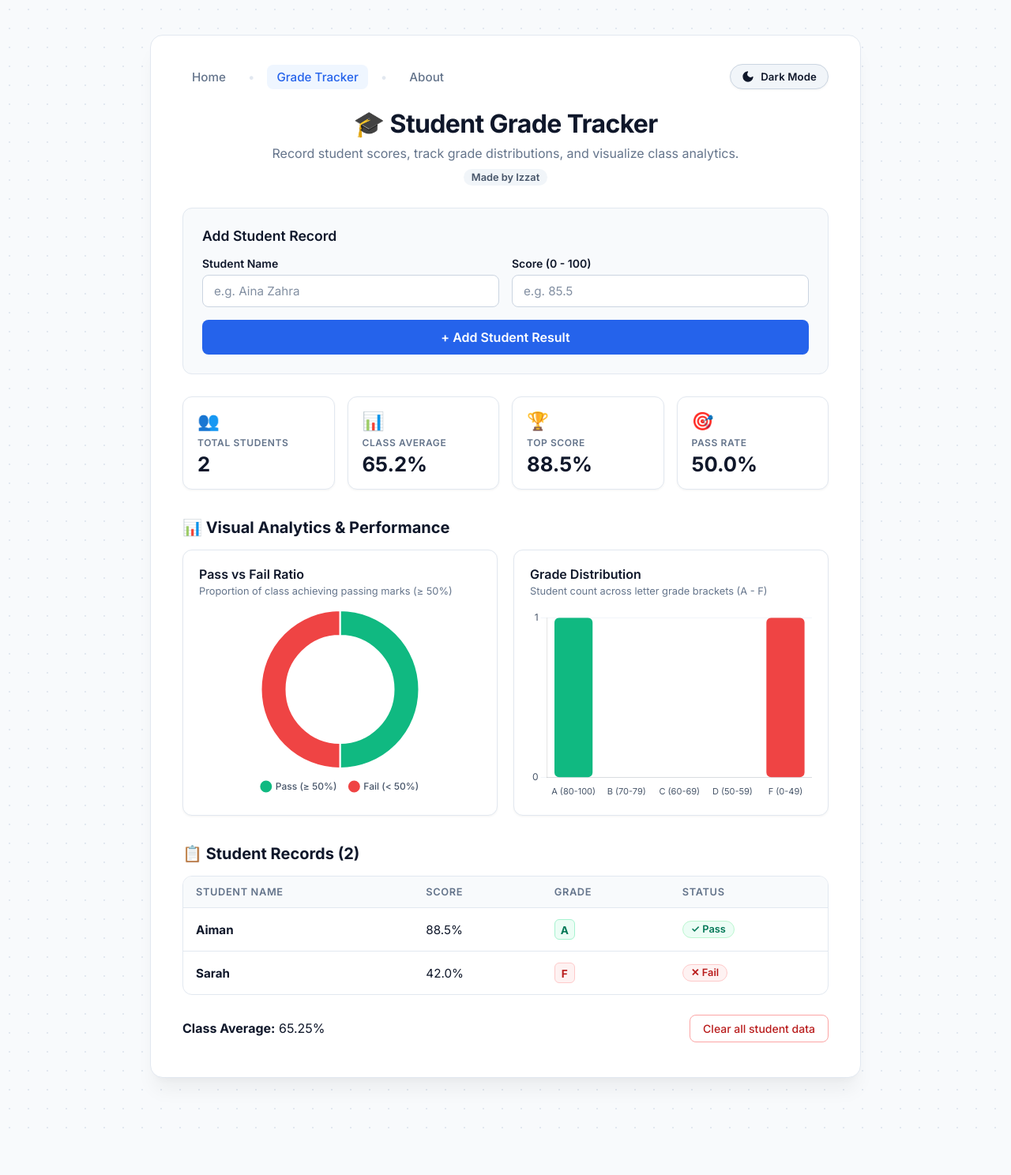
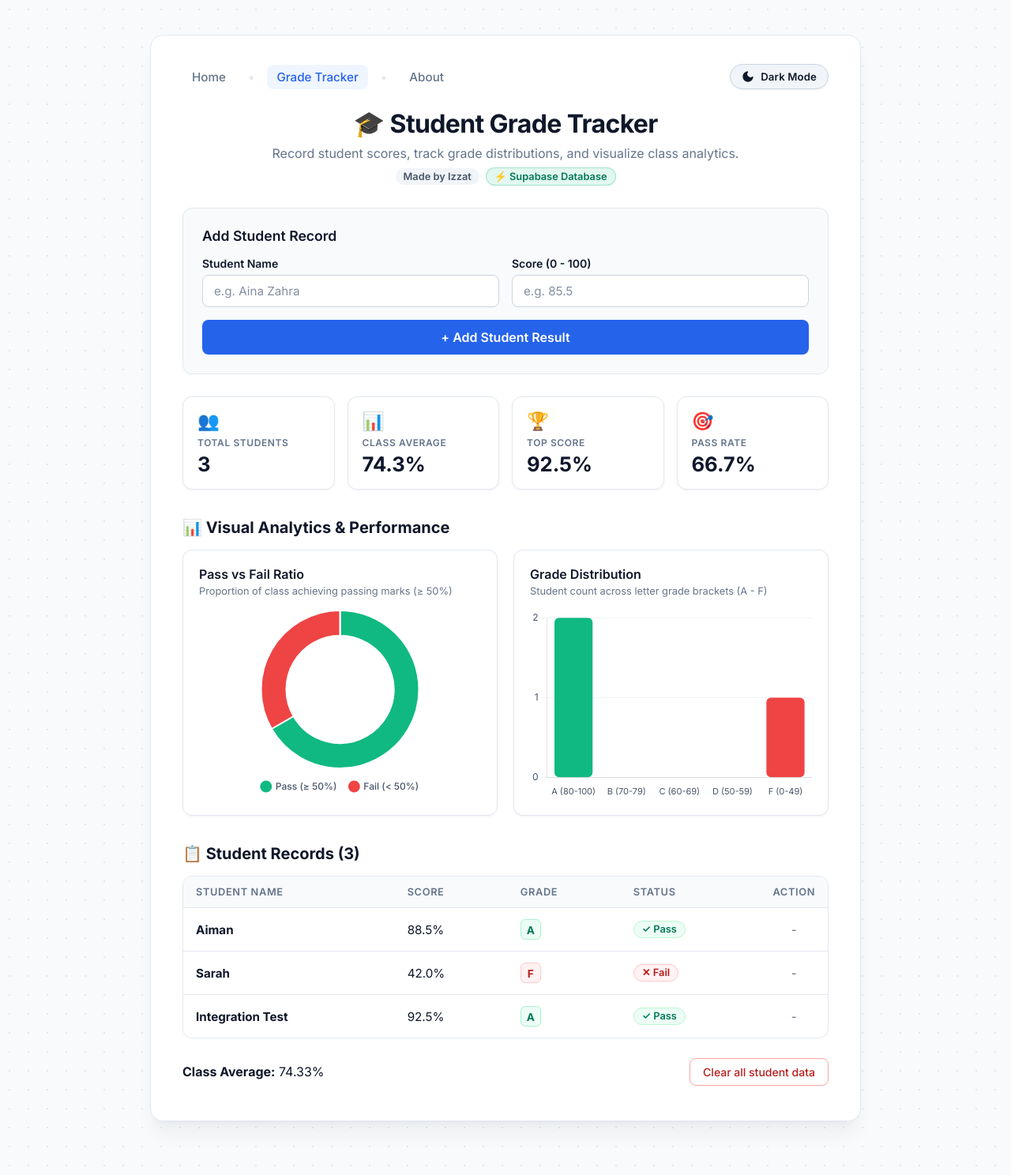
Before and after one commit to Inby58/student-grade-tracker, a Flask app: page /tracker in a window 1280 px wide. Shown: the whole page at 79% size. Before the commit the page ends 1429 px from the top, so only its background shows below. Run offline with Flask 3, Linux system fonts and the light colour scheme; data that the repository does not hold is empty.

Commit message:
feat: add student grade tracker web interface with visual analytics and styling

```diff
--- a/app.py
+++ b/app.py
@@ -1,6 +1,9 @@
 import csv
+import json
 import os
 import tempfile
+import urllib.error
+import urllib.request
 from pathlib import Path
 
 from flask import Flask, redirect, render_template, request, session, url_for
@@ -10,14 +13,46 @@ app.secret_key = os.environ.get("SECRET_KEY", "student-grade-tracker-secret-key-
 
 BASE_DIR = Path(__file__).resolve().parent
 
+# Supabase Configuration
+SUPABASE_URL = os.environ.get(
+    "SUPABASE_URL",
+    os.environ.get("NEXT_PUBLIC_SUPABASE_URL", "https://wevbiwegtuplsizzlimc.supabase.co"),
+).rstrip("/")
+
+SUPABASE_KEY = (
+    os.environ.get("SUPABASE_ANON_KEY")
+    or os.environ.get("SUPABASE_KEY")
+    or os.environ.get("NEXT_PUBLIC_SUPABASE_ANON_KEY")
+    or "eyJhbGciOiJIUzI1NiIsInR5cCI6IkpXVCJ9.eyJpc3MiOiJzdXBhYmFzZSIsInJlZiI6IndldmJpd2VndHVwbHNpenpsaW1jIiwicm9sZSI6ImFub24iLCJpYXQiOjE3OTAyMTI1NzAsImV4cCI6MjEwNTc4ODU3MH0.i61TgsxCtB8AlQr-XkL5-VstXuXT9U7Mvjgf7pJHABc"
+)
+
+
+def _supabase_request(endpoint: str, method: str = "GET", data=None):
+    """Make an HTTP request to Supabase PostgREST API with timeout and error handling."""
+    url = f"{SUPABASE_URL}/rest/v1/{endpoint}"
+    headers = {
+        "apikey": SUPABASE_KEY,
+        "Authorization": f"Bearer {SUPABASE_KEY}",
+        "Content-Type": "application/json",
+    }
+    encoded_data = None
+    if data is not None:
+        encoded_data = json.dumps(data).encode("utf-8")
+        headers["Prefer"] = "return=representation"
+
+    req = urllib.request.Request(url, data=encoded_data, headers=headers, method=method)
+    try:
+        with urllib.request.urlopen(req, timeout=5) as response:
+            status = response.status
+            body = response.read().decode("utf-8")
+            return status, json.loads(body) if body else None
+    except (urllib.error.URLError, urllib.error.HTTPError, TimeoutError, json.JSONDecodeError) as e:
+        app.logger.warning(f"Supabase request failed ({method} {endpoint}): {e}")
+        return 0, None
+
 
 def get_data_file() -> Path:
-    """Return a writable Path for students.csv.
-
-    On serverless platforms like Vercel, the app root directory is strictly read-only.
-    Writing to it triggers OSError: [Errno 30] Read-only file system.
-    We use the system temporary directory (/tmp) in that environment.
-    """
+    """Return a writable Path for local CSV backup."""
     if os.environ.get("VERCEL") or not os.access(BASE_DIR, os.W_OK):
         return Path(tempfile.gettempdir()) / "students.csv"
     return BASE_DIR / "students.csv"
@@ -35,7 +70,8 @@ def calculate_grade(score: float) -> str:
     return "F"
 
 
-def load_students():
+def load_students_csv():
+    """Fallback reader from local CSV."""
     data_file = get_data_file()
     try:
         if not data_file.exists() or data_file.stat().st_size == 0:
@@ -61,7 +97,8 @@ def load_students():
         return []
 
 
-def save_student(student):
+def save_student_csv(student):
+    """Save student to local CSV as fallback."""
     data_file = get_data_file()
     try:
         new_file = not data_file.exists() or data_file.stat().st_size == 0
@@ -69,9 +106,72 @@ def save_student(student):
             writer = csv.DictWriter(file, fieldnames=["name", "score", "status", "grade"])
             if new_file:
                 writer.writeheader()
-            writer.writerow(student)
+            writer.writerow({
+                "name": student.get("name"),
+                "score": student.get("score"),
+                "status": student.get("status"),
+                "grade": student.get("grade"),
+            })
     except OSError as e:
         app.logger.warning(f"Failed to save student to file: {e}")
+
+
+def load_students():
+    """Fetch students from Supabase database, falling back to local CSV if offline."""
+    status, data = _supabase_request("students?select=*&order=id.asc")
+    if status == 200 and isinstance(data, list):
+        students = []
+        for row in data:
+            try:
+                score_val = float(row.get("score", 0))
+                students.append({
+                    "id": row.get("id"),
+                    "name": str(row.get("name", "")),
+                    "score": score_val,
+                    "status": str(row.get("status", "Pass" if score_val >= 50 else "Fail")),
+                    "grade": str(row.get("grade", calculate_grade(score_val))),
+                })
+            except (ValueError, TypeError):
+                continue
+        return students
+
+    return load_students_csv()
+
+
+def save_student(student):
+    """Insert a student into Supabase and save local backup."""
+    status, res = _supabase_request(
+        "students",
+        method="POST",
+        data={
+            "name": student["name"],
+            "score": student["score"],
+            "status": student["status"],
+            "grade": student["grade"],
+        },
+    )
+    if status in (200, 201) and res and isinstance(res, list) and len(res) > 0:
+        student["id"] = res[0].get("id")
+
+    save_student_csv(student)
+    return student
+
+
+def delete_student_record(student_id: int):
+    """Delete a single student from Supabase."""
+    status, _ = _supabase_request(f"students?id=eq.{student_id}", method="DELETE")
+    return status in (200, 204)
+
+
+def reset_all_students():
+    """Delete all student records from Supabase and local cache."""
+    _supabase_request("students?id=gt.0", method="DELETE")
+    data_file = get_data_file()
+    try:
+        if data_file.exists():
+            data_file.unlink()
+    except OSError:
+        pass
 
 
 @app.route("/")
@@ -83,12 +183,6 @@ def home():
 def tracker():
     result = None
     error = None
-
-    # Use session storage so data persists across Vercel serverless function invocations
-    if "students" not in session:
-        session["students"] = load_students()
-
-    students = list(session.get("students", []))
 
     if request.method == "POST":
         name = request.form.get("name", "").strip()
@@ -103,12 +197,13 @@ def tracker():
             else:
                 status = "Pass" if score >= 50 else "Fail"
                 grade = calculate_grade(score)
-                result = {"name": name, "score": score, "status": status, "grade": grade}
-                students.append(result)
-                session["students"] = students
-                save_student(result)
+                new_record = {"name": name, "score": score, "status": status, "grade": grade}
+                saved_record = save_student(new_record)
+                result = saved_record
         except ValueError:
             error = "Please enter a valid number for the score."
+
+    students = load_students()
 
     if students:
         scores = [s["score"] for s in students]
@@ -129,7 +224,14 @@ def tracker():
         average_score=average_score,
         highest_score=highest_score,
         pass_rate=pass_rate,
+        supabase_connected=True,
     )
+
+
+@app.route("/delete/<int:student_id>", methods=["POST"], strict_slashes=False)
+def delete_student(student_id):
+    delete_student_record(student_id)
+    return redirect(url_for("tracker"))
 
 
 @app.route("/about", strict_slashes=False)
@@ -139,13 +241,8 @@ def about():
 
 @app.route("/reset", methods=["POST"], strict_slashes=False)
 def reset():
-    session["students"] = []
-    data_file = get_data_file()
-    try:
-        if data_file.exists():
-            data_file.unlink()
-    except OSError:
-        pass
+    reset_all_students()
+    session.pop("students", None)
     return redirect(url_for("tracker"))
 
 
--- a/public/style.css
+++ b/public/style.css
@@ -228,6 +228,15 @@ h1 {
     margin: 0 0 4px;
 }
 
+.header-tags {
+    display: flex;
+    align-items: center;
+    justify-content: center;
+    gap: 8px;
+    margin-top: 8px;
+    flex-wrap: wrap;
+}
+
 .author-tag {
     display: inline-block;
     background: var(--badge-author-bg);
@@ -236,8 +245,49 @@ h1 {
     font-weight: 600;
     padding: 3px 10px;
     border-radius: 9999px;
-    margin-top: 6px;
     transition: background-color 0.25s ease, color 0.25s ease;
+}
+
+.db-tag {
+    display: inline-flex;
+    align-items: center;
+    gap: 4px;
+    background: rgba(16, 185, 129, 0.12);
+    color: var(--success-dark);
+    font-size: 0.8rem;
+    font-weight: 600;
+    padding: 3px 10px;
+    border-radius: 9999px;
+    border: 1px solid rgba(16, 185, 129, 0.3);
+    transition: all 0.25s ease;
+}
+
+[data-theme="dark"] .db-tag {
+    color: #34d399;
+    border-color: rgba(52, 211, 153, 0.35);
+}
+
+.delete-btn {
+    background: transparent;
+    border: 1px solid var(--border-color);
+    color: var(--text-muted);
+    border-radius: var(--radius-sm);
+    width: 28px;
+    height: 28px;
+    display: inline-flex;
+    align-items: center;
+    justify-content: center;
+    font-size: 0.8rem;
+    cursor: pointer;
+    transition: all 0.2s ease;
+    padding: 0;
+}
+
+.delete-btn:hover {
+    background: var(--danger-light);
+    border-color: var(--danger);
+    color: var(--danger);
+    transform: scale(1.08);
 }
 
 /* Forms */
--- a/students.csv
+++ b/students.csv
@@ -1,3 +1,4 @@
 name,score,status,grade
 Aiman,88.5,Pass,A
 Sarah,42.0,Fail,F
+Integration Test,92.5,Pass,A
--- a/templates/tracker.html
+++ b/templates/tracker.html
@@ -53,7 +53,10 @@
         <header class="page-header">
             <h1>🎓 Student Grade Tracker</h1>
             <p class="subtitle">Record student scores, track grade distributions, and visualize class analytics.</p>
-            <span class="author-tag">Made by Izzat</span>
+            <div class="header-tags">
+                <span class="author-tag">Made by Izzat</span>
+                <span class="db-tag" title="Connected to Supabase Cloud Database">⚡ Supabase Database</span>
+            </div>
         </header>
 
         <section class="form-card">
@@ -158,6 +161,7 @@
                             <th>Score</th>
                             <th>Grade</th>
                             <th>Status</th>
+                            <th style="width: 60px; text-align: center;">Action</th>
                         </tr>
                     </thead>
                     <tbody>
@@ -172,6 +176,15 @@
                                 <span class="badge {{ 'badge-pass' if student.status == 'Pass' else 'badge-fail' }}">
                                     {{ '✓ Pass' if student.status == 'Pass' else '✕ Fail' }}
                                 </span>
+                            </td>
+                            <td style="text-align: center;">
+                                {% if student.id %}
+                                <form action="{{ url_for('delete_student', student_id=student.id) }}" method="post" style="margin: 0; display: inline;" onsubmit="return confirm('Delete {{ student.name }}?');">
+                                    <button class="delete-btn" type="submit" title="Delete record" aria-label="Delete {{ student.name }}">✕</button>
+                                </form>
+                                {% else %}
+                                <span style="color: var(--text-muted);">-</span>
+                                {% endif %}
                             </td>
                         </tr>
                         {% endfor %}
```
Also changed, not shown: 1 other file.
